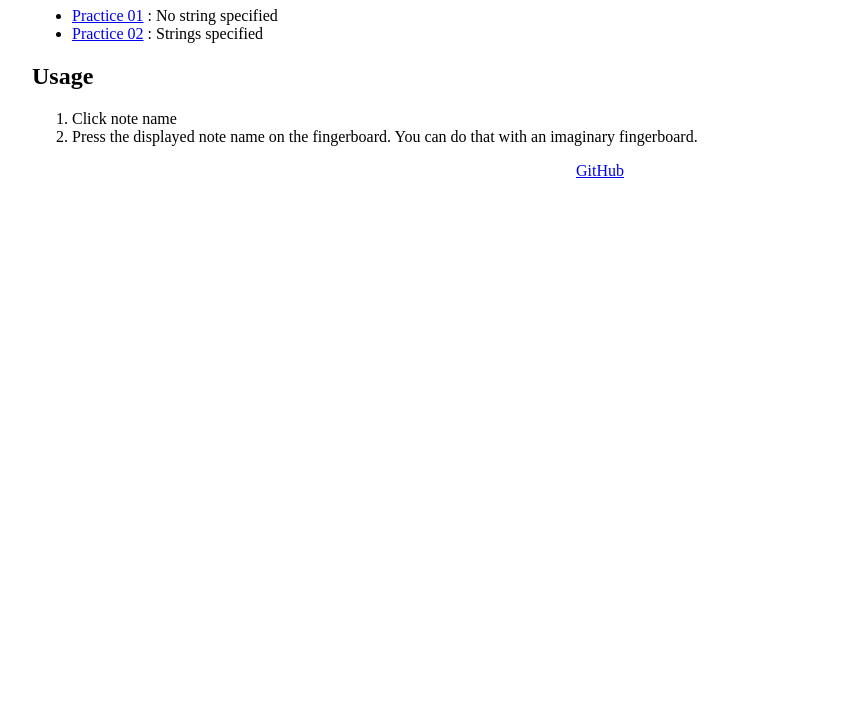
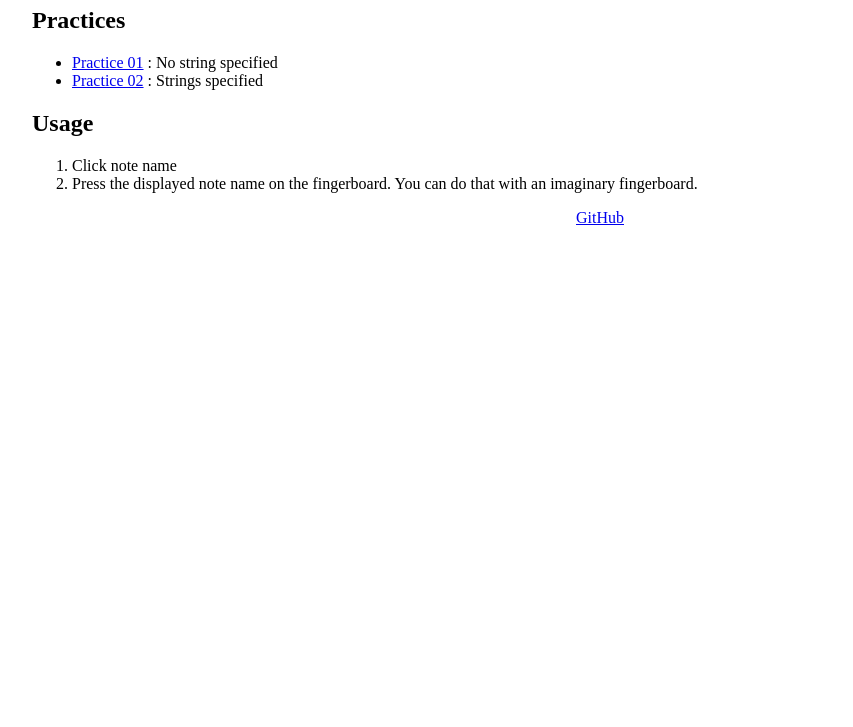
Before and after one commit to mitsugu/fret, a plain HTML site: page index.html in a window 1280 px wide. Shown: the part 73-800 px from the top of the page, without its empty margins (40-893 px from the left). Drawn offline with Linux system fonts and the light colour scheme.

Commit message:
add subtitle

```diff
--- a/index.html
+++ b/index.html
@@ -19,6 +19,7 @@
 <body>
 	<h1>Fretboard Visualization Practice</h1>
 	<div class="contents">
+		<h2>Practices</h2>
 		<ul>
 			<li><a href="Practice01.html">Practice 01</a> : No string specified</li>
 			<li><a href="Practice02.html">Practice 02</a> : Strings specified</li>
```
